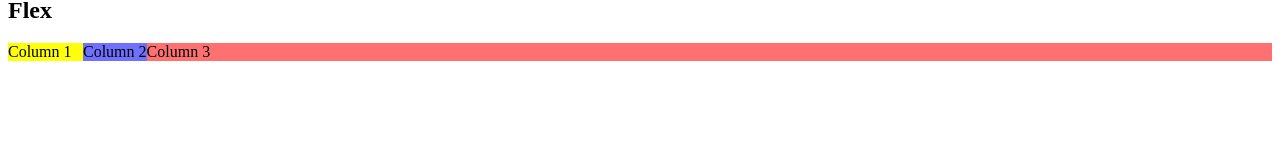
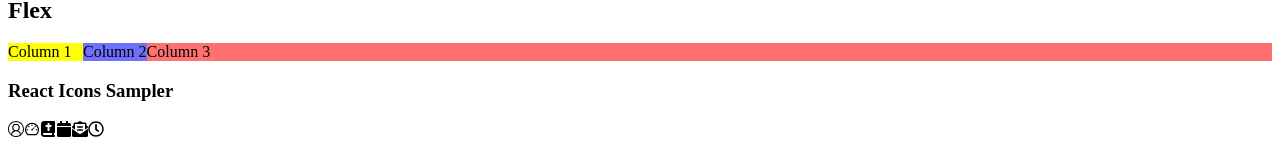
Before and after one commit to AntonMenchaca/kambaz-react-web-cs5610-summer2-2025, a React (Vite) app: page /#/Labs/Lab2 in a window 1280 px wide. Shown: the part 4399-4545 px from the top of the page. Before the commit the page ends 4468 px from the top, so only its background shows below. Built offline with nearby package versions, Linux system fonts and the light colour scheme.

Commit message:
Finish 2.2

```diff
--- a/package.json
+++ b/package.json
@@ -12,6 +12,7 @@
   "dependencies": {
     "react": "^19.1.0",
     "react-dom": "^19.1.0",
+    "react-icons": "^5.5.0",
     "react-router": "^7.6.3",
     "react-router-dom": "^7.6.3"
   },
--- /dev/null
+++ b/src/Labs/Lab2/ReactIcons.tsx
@@ -0,0 +1,20 @@
+import { FaCalendar, FaEnvelopeOpenText, FaRegClock }
+  from "react-icons/fa";
+import { AiOutlineDashboard } from "react-icons/ai";
+import { FaBookBible } from "react-icons/fa6";
+import { VscAccount } from "react-icons/vsc";
+export default function ReactIconsSampler() {
+  return (
+    <div id="wd-react-icons-sampler" className="mb-4">
+      <h3>React Icons Sampler</h3>
+      <div className="d-flex">
+        <VscAccount className="fs-3 text" />
+        <AiOutlineDashboard className="fs-3 text" />
+        <FaBookBible className="fs-3 text" />
+        <FaCalendar className="fs-3 text" />
+        <FaEnvelopeOpenText className="fs-3 text" />
+        <FaRegClock className="fs-3 text" />
+      </div>
+    </div>
+  );
+}
--- a/src/Labs/Lab2/index.tsx
+++ b/src/Labs/Lab2/index.tsx
@@ -11,6 +11,8 @@
 import Float from './Float';
 import GridLayout from './GridLayout';
 import Flex from './Flex';
+import ReactIcons from './ReactIcons';
+
 export default function Lab2() {
   return (
     <div id="wd-lab2">
@@ -77,5 +79,6 @@
       <Float />
       <GridLayout />
       <Flex />
+      <ReactIcons />
     </div>);
 }
```
Also changed, not shown: 1 other file (tests, documents, lock files or other folders).
